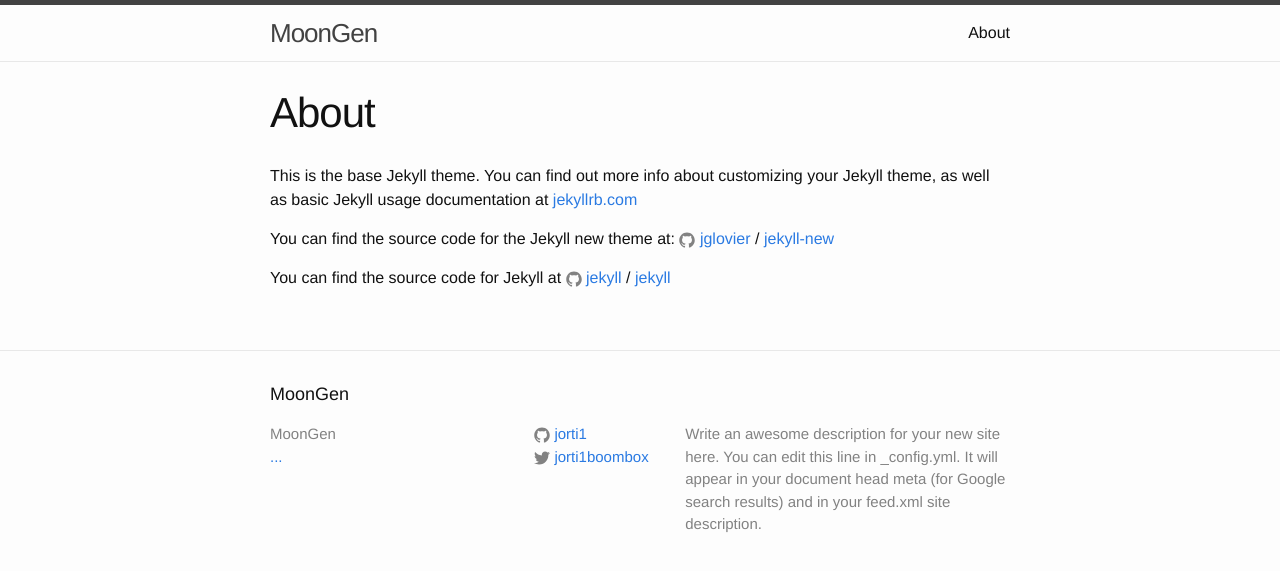
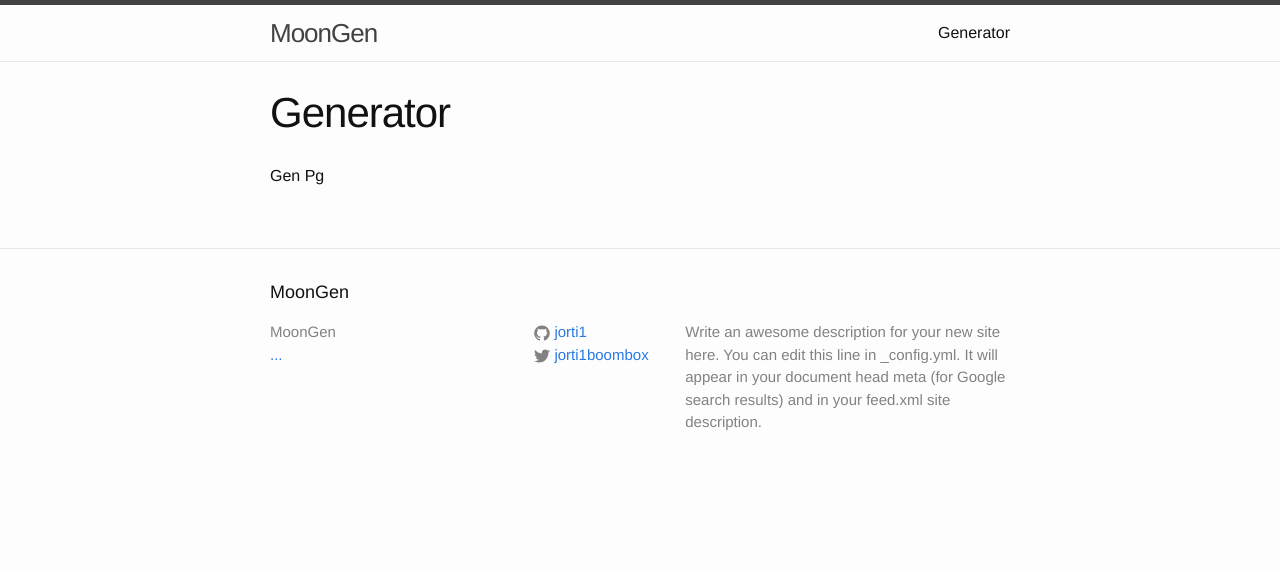
Before and after one commit to Jorti1/MoonGen, a Jekyll site: the page built from about.md, in a window 1280 px wide. Shown: the top 571 px of the page. Built offline with Jekyll 4.4.1, drawn with Linux system fonts in a browser that asks for light colours.

Commit message:
Update about.md

```diff
--- a/about.md
+++ b/about.md
@@ -1,15 +1,7 @@
 ---
 layout: page
-title: About
-permalink: /about/
+title: Generator
+permalink: /gen/
 ---
 
-This is the base Jekyll theme. You can find out more info about customizing your Jekyll theme, as well as basic Jekyll usage documentation at [jekyllrb.com](http://jekyllrb.com/)
-
-You can find the source code for the Jekyll new theme at:
-{% include icon-github.html username="jglovier" %} /
-[jekyll-new](https://github.com/jglovier/jekyll-new)
-
-You can find the source code for Jekyll at
-{% include icon-github.html username="jekyll" %} /
-[jekyll](https://github.com/jekyll/jekyll)
+<p>Gen Pg</p>
```
